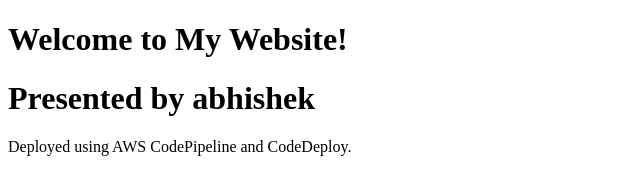
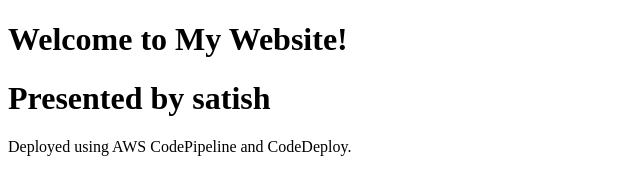
Before and after one commit to Sattu222/aws-codedeploy-pipeline, a plain HTML site: page index.html in a window 1280 px wide. Shown: the whole page, without its empty margins (0-640 px from the left). Drawn offline with Linux system fonts and the light colour scheme.

Commit message:
Update index.html

```diff
--- a/index.html
+++ b/index.html
@@ -7,7 +7,7 @@
 </head>
 <body>
     <h1>Welcome to My Website!</h1>
-    <h1>Presented by abhishek </h1>
+    <h1>Presented by satish</h1>
 
     <p>Deployed using AWS CodePipeline and CodeDeploy.</p>
 </body>
```
